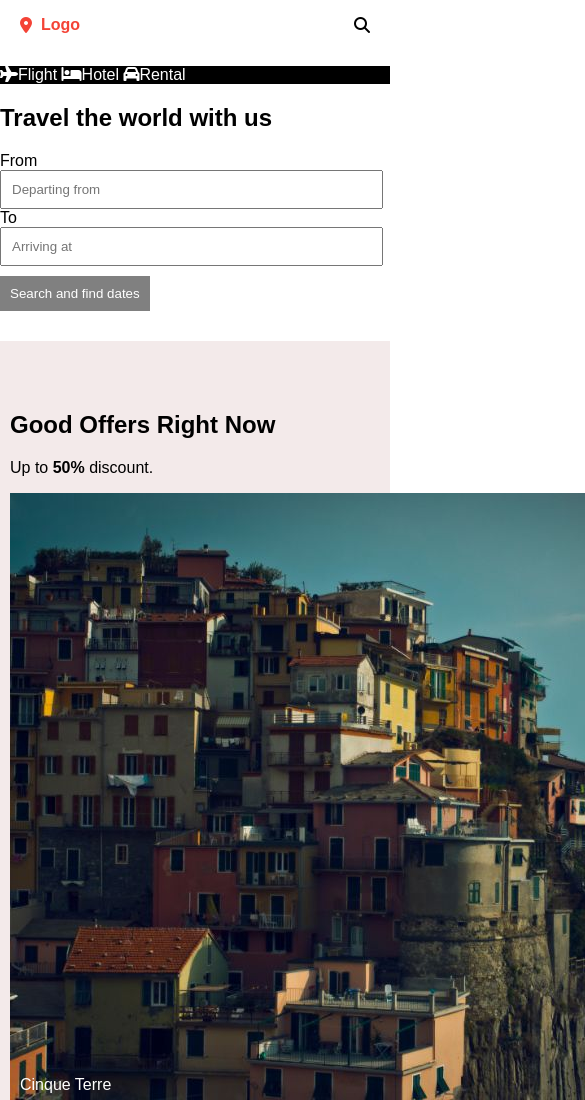
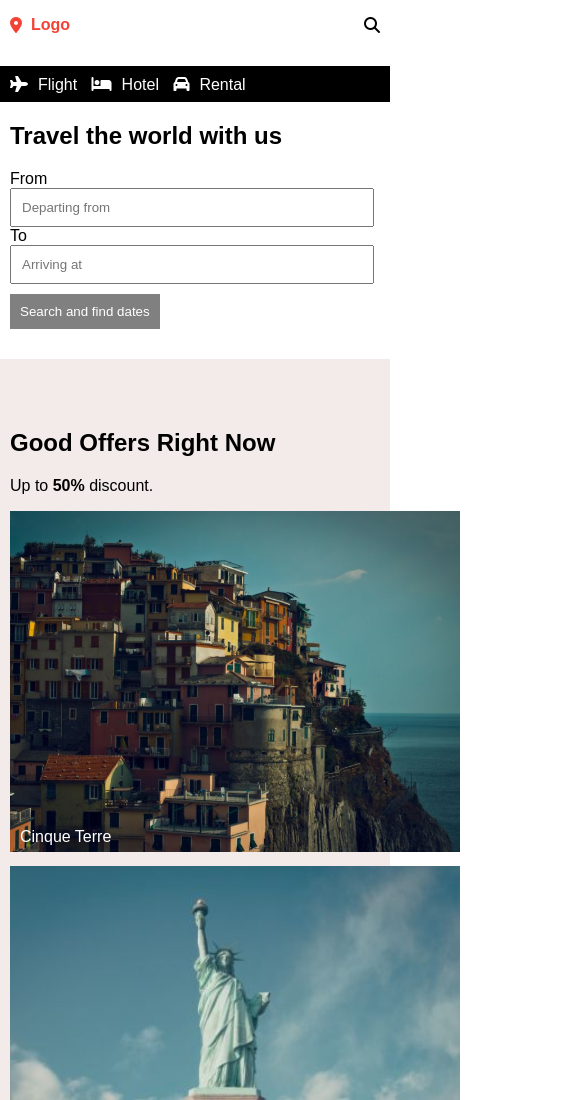
Before and after one commit to williamgomes62/devmedia-challenge, a plain HTML site: page index.html in a window 390 px wide. Shown: the top 1100 px of the page, 585 px wide, since content can reach past the window. Drawn offline with Linux system fonts and the light colour scheme.

Commit message:
feat: add responsive version of 450px

```diff
--- a/assets/css/style.css
+++ b/assets/css/style.css
@@ -6,7 +6,7 @@ body {
 }
 
 .heading {
-  padding: 0px 20px 0px 20px;
+  padding: 0px 10px 0px 10px;
   display: flex;
   align-items: center;
   justify-content: space-between;
@@ -24,17 +24,13 @@ body {
     padding: 0px 10px 0px 10px;
   }
 
-  .form-section {
-    padding: 0px 10px 0px 10px;
-  }
-
   .logo-container {
     width: 60px;
   }
 
-  .menu ul li a {
-    padding: 10px;
-  }
+  /* .menu ul li a {
+    padding: 2px;
+  } */
 
   .menu ul li a i {
     padding: 8px;
@@ -47,6 +43,21 @@ body {
 
   .nature-imgs-container img {
     width: 300px;
+  }
+}
+
+@media (max-width: 450px) {
+  .menu ul li a i {
+    padding: 10px;
+  }
+
+  .offers img {
+    width: 450px;
+    /* height: 228px; */
+  }
+
+  .nature-imgs-container img {
+    width: 450px;
   }
 }
 
@@ -88,6 +99,7 @@ body {
 
 .form-section {
   margin-bottom: 30px;
+  padding: 0px 10px 0px 10px;
 }
 
 .form-section p {
--- a/index.html
+++ b/index.html
@@ -127,8 +127,8 @@
       <span><i class="fa fa-phone" aria-hidden="true"></i>Phone: +00 151515</span><br>
       <span><i class="fa fa-envelope" aria-hidden="true"></i>Email: mail@mail.com</span><br>
       <form>
-        <input type="text" placeholder="Name">
-        <input type="email" placeholder="Email">
+        <input type="text" placeholder="Name"><br>
+        <input type="email" placeholder="Email"><br>
         <input type="text" placeholder="Message"><br>
         <button>SEND MESSAGE</button>
       </form>
```
